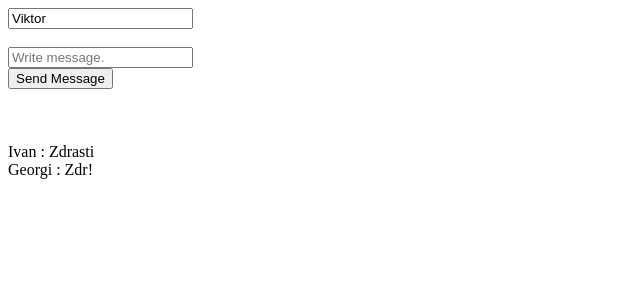
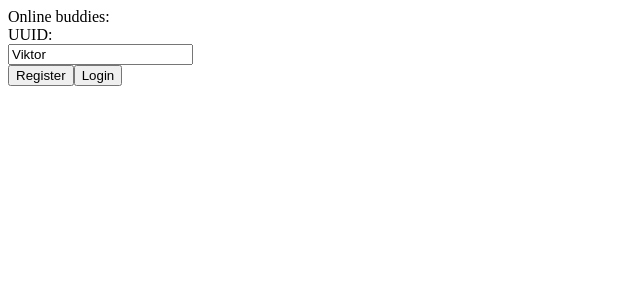
Before and after one commit to viksuper555/chat-SAP-UI, an Angular app: page / in a window 1280 px wide. Shown: the top 300 px of the page, without its empty margins (0-640 px from the left). Built offline with nearby package versions, Linux system fonts and the light colour scheme; no server answers.

Commit message:
Tracking of online and offline users

```diff
--- a/src/app/app.component.html
+++ b/src/app/app.component.html
@@ -1,15 +1,25 @@
+<div>
+  Online buddies: {{ onlineUsers }}
+</div>
 <div>
   <div>
     <div>
-      <input [(ngModel)]="myId"
+      <div>UUID: {{uuid}}</div>
+      <input [(ngModel)]="username"
              type="text"
-             placeholder="SenderId.">
+             placeholder="Please enter username.">
     </div>
-    <br>
+  </div>
+  <button (click)="register()">Register</button>
+  <button (click)="login()">Login</button>
+</div>
+<br>
+<div *ngIf="connected">
+  <div>
     <input [(ngModel)]="message"
            type="text"
            placeholder="Write message.">
-    </div>
+  </div>
 
   <button (click)="sendMessage()">Send Message</button>
 </div>
--- a/src/app/app.component.ts
+++ b/src/app/app.component.ts
@@ -1,6 +1,5 @@
 import { Component } from '@angular/core';
 import {HttpClient} from "@angular/common/http";
-import {lastValueFrom} from "rxjs";
 import {SocketService} from "./socket.service";
 
 export interface IMessageItem{
@@ -9,9 +8,13 @@ export interface IMessageItem{
 }
 
 export interface MessageBody{
-  sender_id: string
   message: string
   recipients: string[]
+}
+
+export interface RegisterBody{
+  uuid?: string
+  username: string
 }
 
 @Component({
@@ -22,41 +25,81 @@ export interface MessageBody{
 export class AppComponent {
   subscription: any;
   public message = ''
+  public username = 'Viktor'
+  public uuid = ''
   public myId = 'Viktor'
-  public recipients: string[] | undefined
-  public messageItems: IMessageItem[] = [{
-    user: 'Ivan',
-    message: 'Zdrasti'
-  },
-  {
-    user: 'Georgi',
-    message: 'Zdr!'
-  }
-  ]
+  public connected = false;
+  public recipients = <string[]>[];
+  public onlineUsers = <string[]>[];
+  public messageItems = <IMessageItem[]>[];
+
   constructor(
     private httpClient: HttpClient,
     private socketService:SocketService
   ) {}
 
-  ngOnInit() {
-    this.loadMessages()
-  }
+  // ngOnInit() {
+  //   this.loadMessages()
+  // }
 
   async loadMessages(){
     this.socketService.getEventListener()
-      .subscribe(function (data: JSON) {
-      console.log('First subscriber: ' + JSON.stringify(data));
+      .subscribe((value:{ type: string, data: object }) => {
+        if (value.type == 'message'){
+          let data = JSON.parse(value.data.toString())
+          console.log(data)
+
+          switch (data.type){
+            case 'message':
+            {
+              let msg: IMessageItem = {
+                user: data.sender_id,
+                message: data.message
+              }
+              this.messageItems.push(msg)
+              break;
+            }
+            case 'online':
+            {
+              this.onlineUsers = data.users
+              break;
+            }
+
+          }
+        }
+        else
+          console.log(value)
     });
     // const messageItems$ = this.httpClient.get<IMessageItem[]>('/api/messages');
     // this.messageItems = await lastValueFrom(messageItems$)
   }
   async sendMessage(){
     var msg: MessageBody = {
-      sender_id: this.myId,
       message: this.message,
       recipients: [this.myId],
     }
     this.socketService.send(msg)
   }
 
+  async register(){
+    var body: RegisterBody = {
+      username: this.username
+    }
+    this.httpClient.post<RegisterBody>('/api/register', body)
+      .subscribe(
+        next => {
+          console.log(next)
+          this.uuid = next?.uuid || ""
+          alert("Successfully registered.")
+        },
+        error => {
+            alert(error.error)
+        })
+  }
+
+  async login(){
+    this.connected = this.socketService.initialize(this.username)
+    await this.loadMessages()
+  }
+
 }
--- a/src/app/socket.service.ts
+++ b/src/app/socket.service.ts
@@ -1,19 +1,23 @@
 import { Injectable } from "@angular/core";
 import { EventEmitter } from "@angular/core";
-import { MessageBody } from "./app.component";
+import {MessageBody, RegisterBody} from "./app.component";
 
 @Injectable({
   providedIn: "root"
 })
 export class SocketService {
-  private socket: WebSocket;
+  private socket!: WebSocket;
   private listener: EventEmitter<any> = new EventEmitter();
+  private username?: string
+  public constructor() {}
 
-  public constructor() {
-
+  public initialize(username:string){
+    this.username = username
     this.socket = new WebSocket("ws://localhost:9000/ws");
     this.socket.onopen = event => {
-      this.listener.emit({ type: "open", data: event });
+      this.listener.emit({ type: "open", data: event});
+      let rb:RegisterBody = {username: username}
+      this.socket.send(JSON.stringify(rb));
     };
     this.socket.onclose = event => {
       this.listener.emit({ type: "close", data: event });
@@ -21,6 +25,8 @@ export class SocketService {
     this.socket.onmessage = event => {
       this.listener.emit({ type: "message", data: JSON.parse(event.data) });
     };
+
+    return true;
   }
 
   public send(data: MessageBody) {
```
